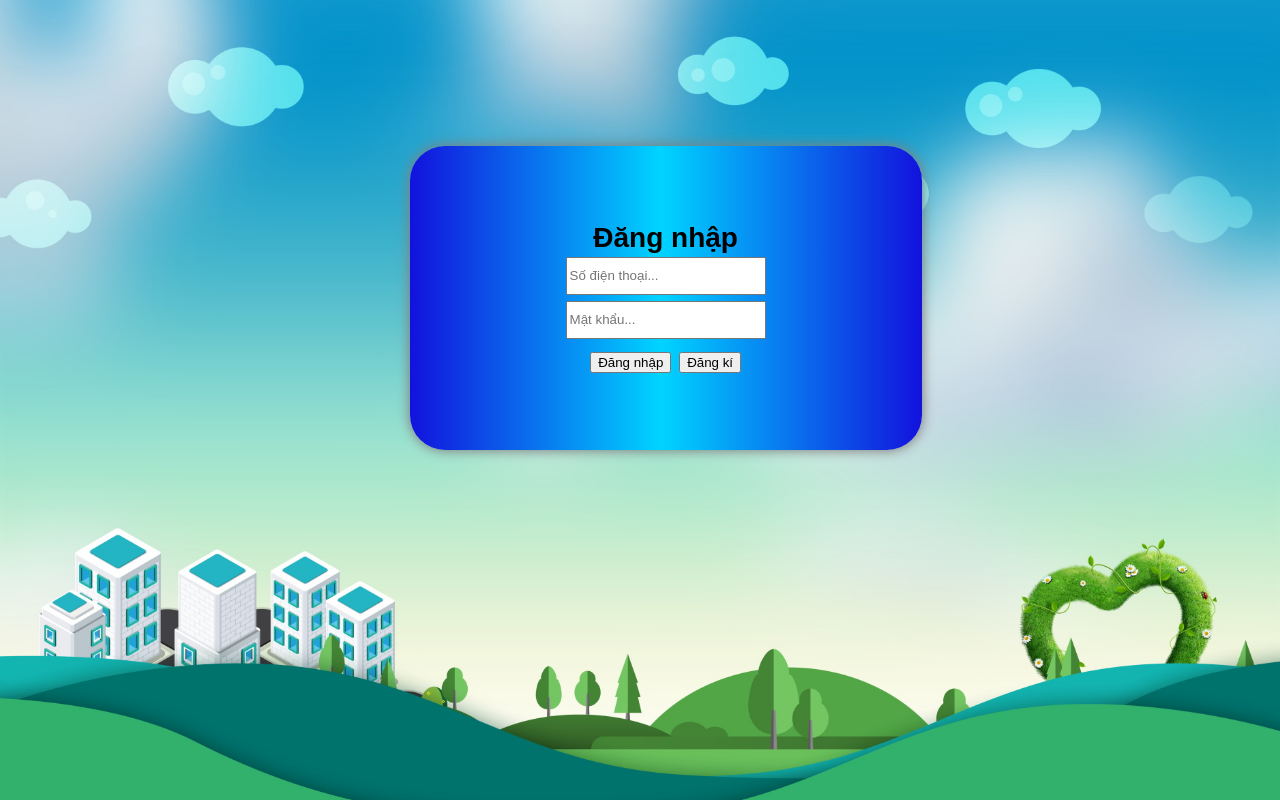
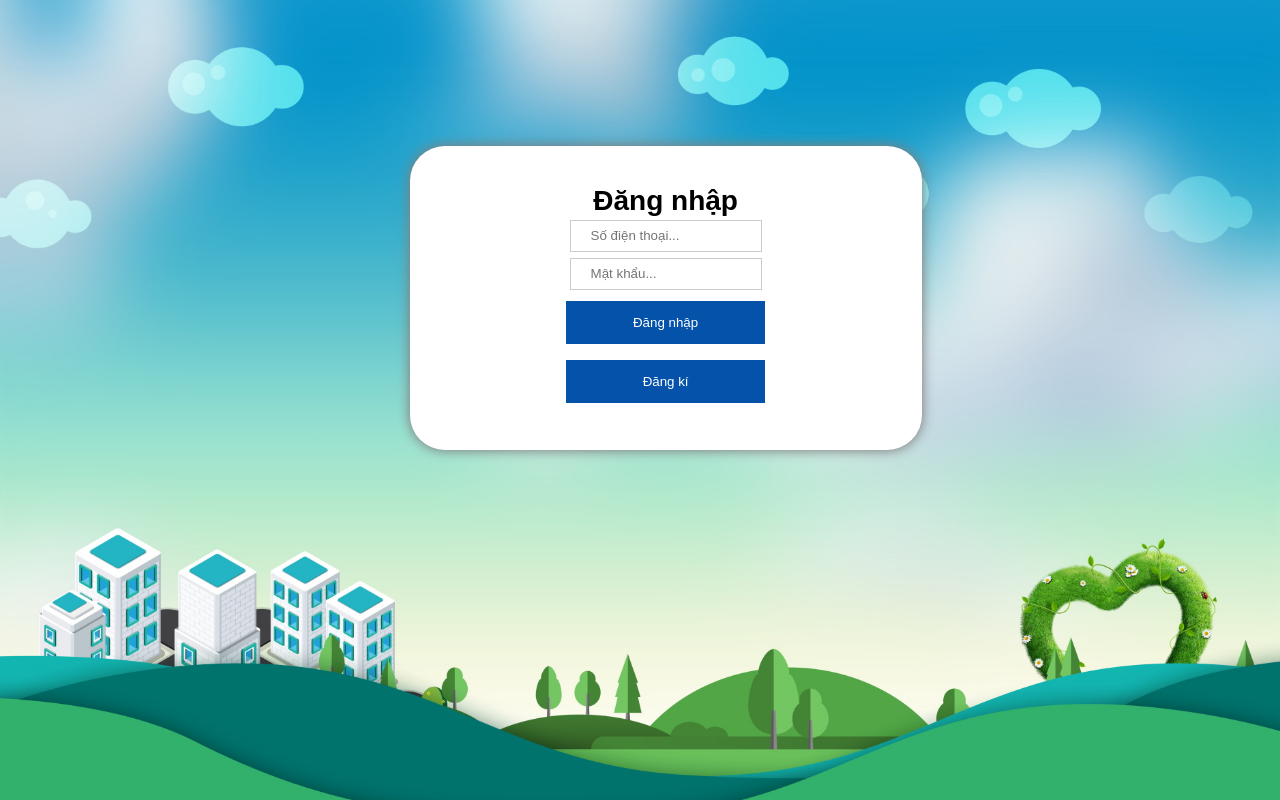
Before and after one commit to qtuan1503/electromechanical, a plain HTML site: page index.html in a window 1280 px wide. Drawn offline with Linux system fonts and the light colour scheme.

Commit message:
update css form

```diff
--- a/main.css
+++ b/main.css
@@ -32,13 +32,33 @@ h1 {
 }
 
 #login {
-  background: rgb(18, 18, 221);
-  background: linear-gradient(
-    90deg,
-    rgba(18, 18, 221, 1) 0%,
-    rgba(0, 212, 255, 1) 49%,
-    rgba(18, 18, 221, 1) 100%
-  );
+  background: #fff;
+}
+
+input[type="tel"],
+input[type="email"],
+input[type="text"],
+input[type="password"] {
+  width: 100%;
+  padding: 12px 20px;
+  margin: 8px 0;
+  display: inline-block;
+  border: 1px solid #ccc;
+  box-sizing: border-box;
+}
+
+button {
+  background-color: #0452aa;
+  color: white;
+  padding: 14px 20px;
+  margin: 8px 0;
+  border: none;
+  cursor: pointer;
+  width: 100%;
+}
+
+button:hover {
+  opacity: 0.9;
 }
 
 /*---------------------- Tools Bar ------------------*/
@@ -71,9 +91,7 @@ h1 {
   border-top: 1px solid gray;
   transition-duration: 0.3s;
 }
-button:hover {
-  background-color: beige;
-}
+
 .clicked {
   background-color: beige;
 }
```
